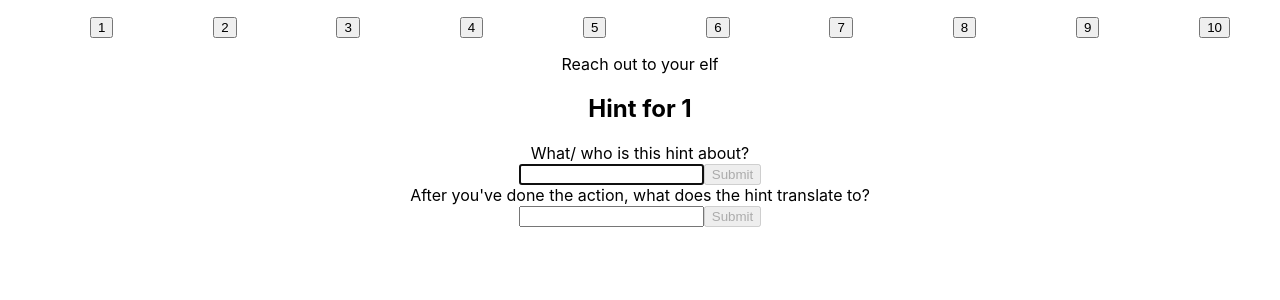
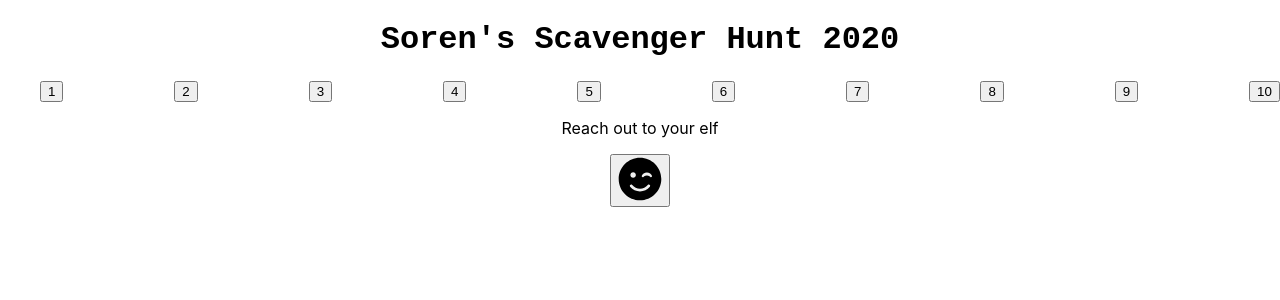
Before and after one commit to adobs/scavenger-hunt-2020, a React (Create React App) app: page / in a window 1280 px wide. Shown: the top 300 px of the page. Built offline with nearby package versions, Linux system fonts and the light colour scheme.

Commit message:
added modal

```diff
--- a/package.json
+++ b/package.json
@@ -6,6 +6,7 @@
     "@babel/plugin-proposal-object-rest-spread": "^7.6.2",
     "react": "^16.12.0",
     "react-dom": "^16.12.0",
+    "react-icons": "^3.8.0",
     "react-scripts": "3.2.0"
   },
   "scripts": {
--- a/src/components/enigma.js
+++ b/src/components/enigma.js
@@ -2,13 +2,16 @@ import React from 'react';
 import EncryptedText from './encryptedText';
 import Menu from './menu';
 import Hint from './hint';
+import { FaSmileWink } from 'react-icons/fa';
+import classes from './enigma.module.css';
 
 class Enigma extends React.Component {
     constructor(props) {
         super(props)
 
         this.state = {
-            selectedText: 1
+            selectedText: 1,
+            showHint: false
         }
     }
 
@@ -18,12 +21,27 @@ class Enigma extends React.Component {
         });
     }
 
+    openEnigmaLink = () => {
+        window.open('https://pypi.org/project/py-enigma/');
+    }
+
     render() {
         return(
             <React.Fragment>
+                <h1 className={classes.SorenBtn} onClick={this.openEnigmaLink}>Soren's Scavenger Hunt 2020</h1>
                 <Menu onClickHandler={this.menuClickHandler}/>
                 <EncryptedText selectedText={this.state.selectedText} />
-                <Hint selectedText={this.state.selectedText} />
+                <button
+                    onClick={() => this.setState({
+                        showHint: true
+                    })}
+                >
+                    <FaSmileWink size={44} />
+                </button>
+                {this.state.showHint && <Hint
+                    onClose={() => this.setState({showHint: false})}
+                    selectedText={this.state.selectedText}
+                />}
             </React.Fragment>
         )
     }
--- /dev/null
+++ b/src/components/enigma.module.css
@@ -0,0 +1,3 @@
+.SorenBtn {
+    font-family: "Courier New", Courier, "Lucida Sans Typewriter";
+}
--- a/src/components/hint.js
+++ b/src/components/hint.js
@@ -1,11 +1,15 @@
 import React from 'react';
 import IndividualHint from './individualHint';
+import Modal from './modal'
 
-function Hint ({ selectedText }) {
+function Hint ({ selectedText, onClose }) {
 
     return (
-         <div>
-            <h2>{`Hint for ${selectedText}`}</h2>
+        <Modal
+            onClose={onClose}
+            show={true}
+        >
+            <h2>{`Hint for #${selectedText}`}</h2>
             <form>
                 <IndividualHint
                     selectedText={selectedText}
@@ -16,7 +20,7 @@ function Hint ({ selectedText }) {
                     question="After you've done the action, what does the hint translate to?"
                     type='translate' />
             </form>
-        </div>
+        </Modal>
     );
 }
 
--- a/src/components/individualHint.js
+++ b/src/components/individualHint.js
@@ -48,7 +48,6 @@ class IndividualHint extends React.Component {
 
     onSubmit = (evt) => {
         evt.preventDefault();
-        const { selectedText } = this.props;
 
         // const guess = this.input.current.value;
         const guess = this.state.guess
@@ -63,7 +62,6 @@ class IndividualHint extends React.Component {
         this.setState({
             validation
         })
-        console.log('this would be a function from the hint.js ', this.props.type, this.props.selectedText)
     }
 
     render() {
--- a/src/components/modal.js
+++ b/src/components/modal.js
@@ -1,7 +1,64 @@
 import React from 'react';
+import PropTypes from 'prop-types';
+import { FaTimes } from 'react-icons/fa';
 
-function Modal () {
+class Modal extends React.Component {
+  render() {
+    // Render nothing if the "show" prop is false
+    if(!this.props.show) {
+        return null;
+    }
 
+    // The gray background
+    const backdropStyle = {
+        position: 'fixed',
+        top: 0,
+        bottom: 0,
+        left: 0,
+        right: 0,
+        backgroundColor: 'rgba(0,0,0,0.3)',
+        padding: 50
+    };
+
+    // The modal "window"
+    const modalStyle = {
+        position: 'relative',
+        backgroundColor: '#fff',
+        borderRadius: 5,
+        maxWidth: 500,
+        minHeight: 300,
+        margin: '0 auto',
+        padding: 30
+    };
+
+    const closeStyle = {
+        position: 'absolute',
+        top: 8,
+        right: 5,
+        border: 'none'
+    };
+
+    return (
+        <div className="backdrop" style={backdropStyle}>
+            <div className="modal" style={modalStyle}>
+                <button
+                    className="close"
+                    style={closeStyle}
+                    onClick={this.props.onClose}
+                >
+                    <FaTimes size={22} />
+                </button>
+                {this.props.children}
+            </div>
+      </div>
+    );
+  }
 }
 
-export default Modal
+Modal.propTypes = {
+  onClose: PropTypes.func.isRequired,
+  show: PropTypes.bool,
+  children: PropTypes.node
+};
+
+export default Modal;
--- a/src/index.css
+++ b/src/index.css
@@ -19,5 +19,5 @@ li {
 .menu {
     display: flex;
     flex-direction: row;
-    justify-content: space-around;
+    justify-content: space-between;
 }
```
